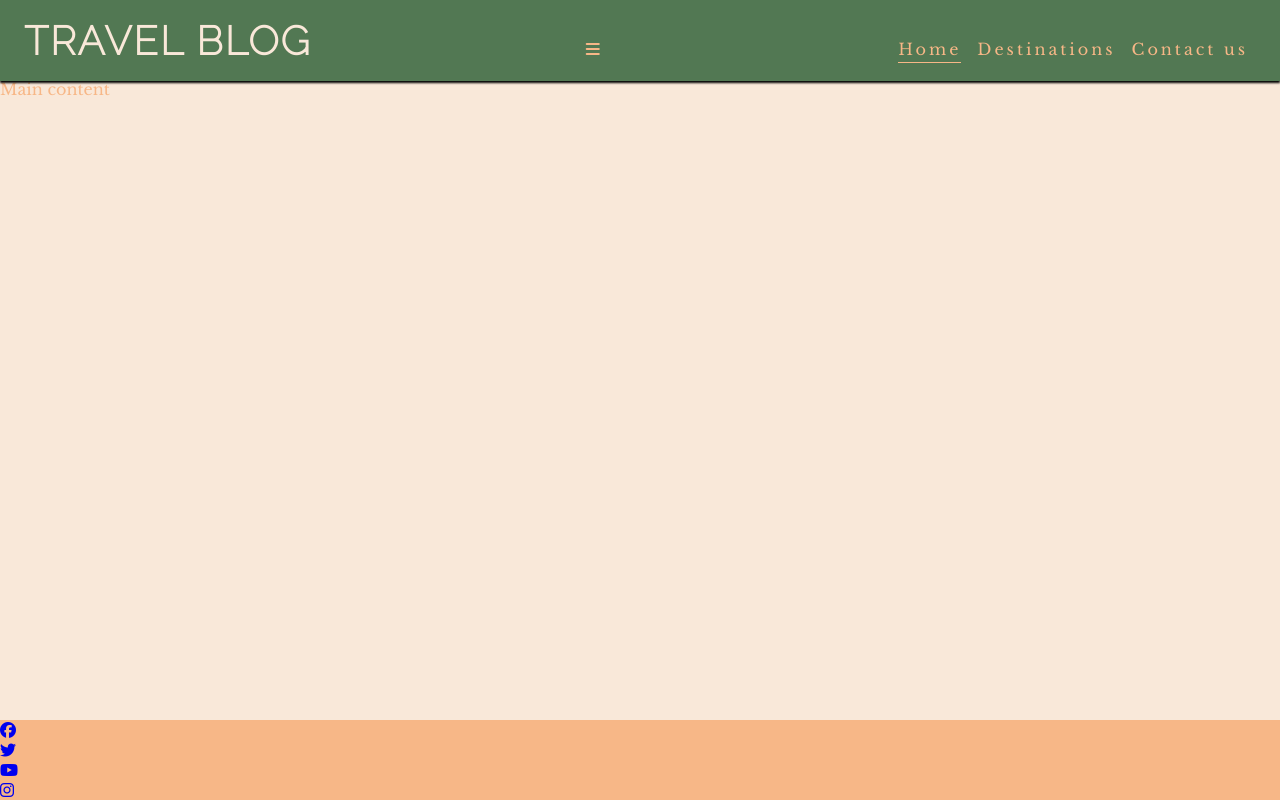
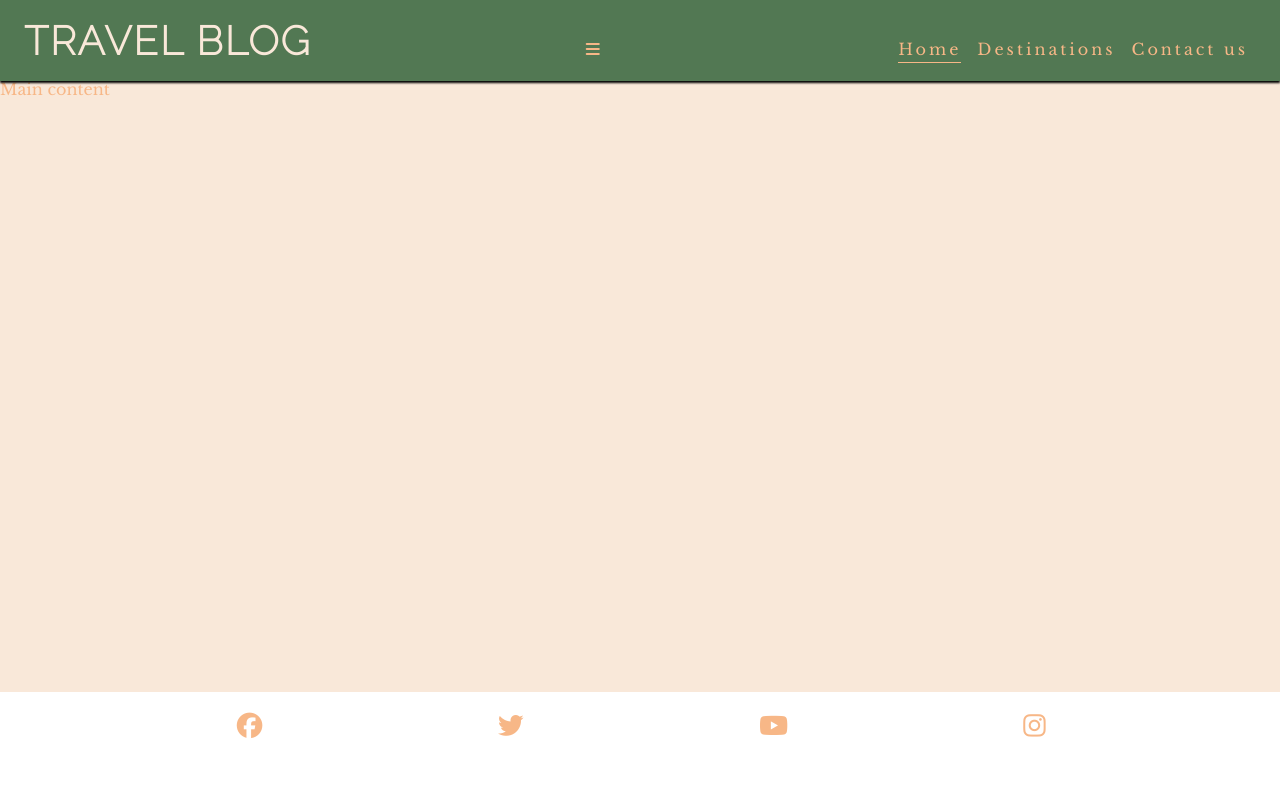
Before and after one commit to Mikagiol/Travel-Blog, a plain HTML site: page index.html in a window 1280 px wide. Drawn offline with nearby package versions, Linux system fonts and the light colour scheme.

```diff
--- a/assets/style.css
+++ b/assets/style.css
@@ -95,8 +95,18 @@
 }
 
 /* Footer */
-footer {
-    background-color: #F7B787 ;
+#social-networks {
+    text-align: center;
+    padding: 20px 0;
+    display: flex;
+    justify-content: space-evenly;
+    list-style-type: none;
+}
+
+#social-networks i {
+    font-size: 160%;
+    padding: 5%;
+    color: #F7B787
 }
 
 
@@ -135,6 +145,9 @@
     }
 }
 
+
+
+
 /* Larger devices (laptops and desktops, 992px and up) */
 @media screen and (min-width: 992px) {
     #menu a:hover {
--- a/index.html
+++ b/index.html
@@ -29,7 +29,7 @@
             <h1 id="logo"> Travel Blog </h1>
         </a>
         <input type="checkbox" id="nav-toggle" name="nav-toggle">
-        <label for="nav-toggle" class="nav-toggle-label">X</label>
+        <label for="nav-toggle" class="nav-toggle-label"></label>
         <i class="fa-solid fa-bars"></i>
         <nav>
             <ul id="menu">
@@ -45,12 +45,20 @@
 
     <!--Footer-->
     <footer>
-        <ul>
-            <li> <a href="https://www.facebook.com/" target="_blank" rel="noopener" aria-label="Visit our Fcaebook page (opens in a new tab)"><i class="fa-brands fa-facebook"></i></a></li>
-            <li> <a href="https://www.twitter.com/" target="_blank" rel="noopener" aria-label="Visit our Twitter page (opens in a new tab)"><i class="fa-brands fa-twitter"></i></a></li>
-            <li> <a href="https://www.youtube.com/" target="_blank" rel="noopener" aria-label="Visit our Youtube page (opens in a new tab)"><i class="fa-brands fa-youtube"></i></a></li>
-            <li> <a href="https://www.instagram.com/" target="_blank" rel="noopener" aria-label="Visit our Instagram page (opens in a new tab)"><i class="fa-brands fa-instagram"></i></a></li>
-        </ul>
+        <u id="social-networks">
+            <li> <a href="https://www.facebook.com/" target="_blank" rel="noopener"
+                    aria-label="Visit our Fcaebook page (opens in a new tab)"><i class="fa-brands fa-facebook"></i></a>
+            </li>
+            <li> <a href="https://www.twitter.com/" target="_blank" rel="noopener"
+                    aria-label="Visit our Twitter page (opens in a new tab)"><i class="fa-brands fa-twitter"></i></a>
+            </li>
+            <li> <a href="https://www.youtube.com/" target="_blank" rel="noopener"
+                    aria-label="Visit our Youtube page (opens in a new tab)"><i class="fa-brands fa-youtube"></i></a>
+            </li>
+            <li> <a href="https://www.instagram.com/" target="_blank" rel="noopener"
+                    aria-label="Visit our Instagram page (opens in a new tab)"><i
+                        class="fa-brands fa-instagram"></i></a></li>
+            </ul>
     </footer>
 
     <!--Font Awsome Kit-->
```
